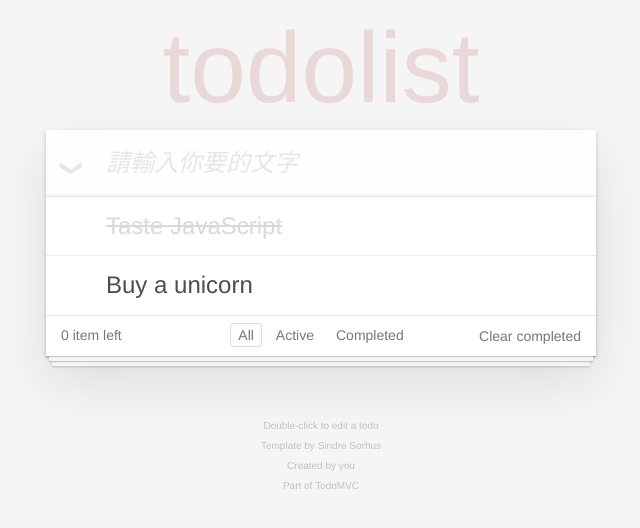
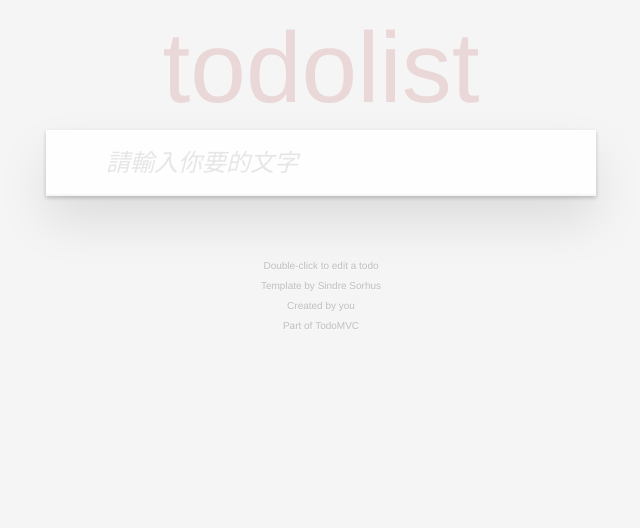
Before and after one commit to wakkn123456/Rdwork, an Angular app: page / in a window 1280 px wide. Shown: the top 528 px of the page, without its empty margins (319-959 px from the left). Built offline with nearby package versions, Linux system fonts and the light colour scheme.

Commit message:
任務 08：套用結構指令 (Structure Directives)

```diff
--- a/src/app/app.component.html
+++ b/src/app/app.component.html
@@ -4,16 +4,17 @@
     <input [(ngModel)]="todo" class="new-todo" [placeholder]="inputHint" autofocus #box (keyup.enter)="onEnter(box.value)">
   </header>
   <!-- This section should be hidden by default and shown when there are todos -->
-  <section class="main">
+  <section class="main" *ngIf="todos.length >0">
     <input class="toggle-all" type="checkbox">
     <label for="toggle-all">Mark all as complete</label>
     <ul class="todo-list">
       <!-- These are here just to show the structure of the list items -->
       <!-- List items should get the class `editing` when editing and `completed` when marked as completed -->
-      <li class="completed">
+      <!-- <li class="completed"> -->
+      <li *ngFor="let i of todos">
         <div class="view">
           <input class="toggle" type="checkbox" checked>
-          <label>Taste JavaScript</label>
+          <label>{{i}}</label>
           <button class="destroy"></button>
         </div>
         <input class="edit" value="Create a TodoMVC template">
@@ -29,7 +30,7 @@
     </ul>
   </section>
   <!-- This footer should hidden by default and shown when there are todos -->
-  <footer class="footer">
+  <footer class="footer" *ngIf="todos.length >0">
     <!-- This should be `0 items left` by default -->
     <span class="todo-count"><strong>0</strong> item left</span>
     <!-- Remove this if you don't implement routing -->
--- a/src/app/app.component.ts
+++ b/src/app/app.component.ts
@@ -13,7 +13,7 @@ export class AppComponent {
 
   onEnter = function(value){
     //console.info(value);
-    this.todos.push(value);
+ //   this.todos.push(value);
     this.todos.push(this.todo);
     this.todo = '';
     console.info(this.todos);
```
